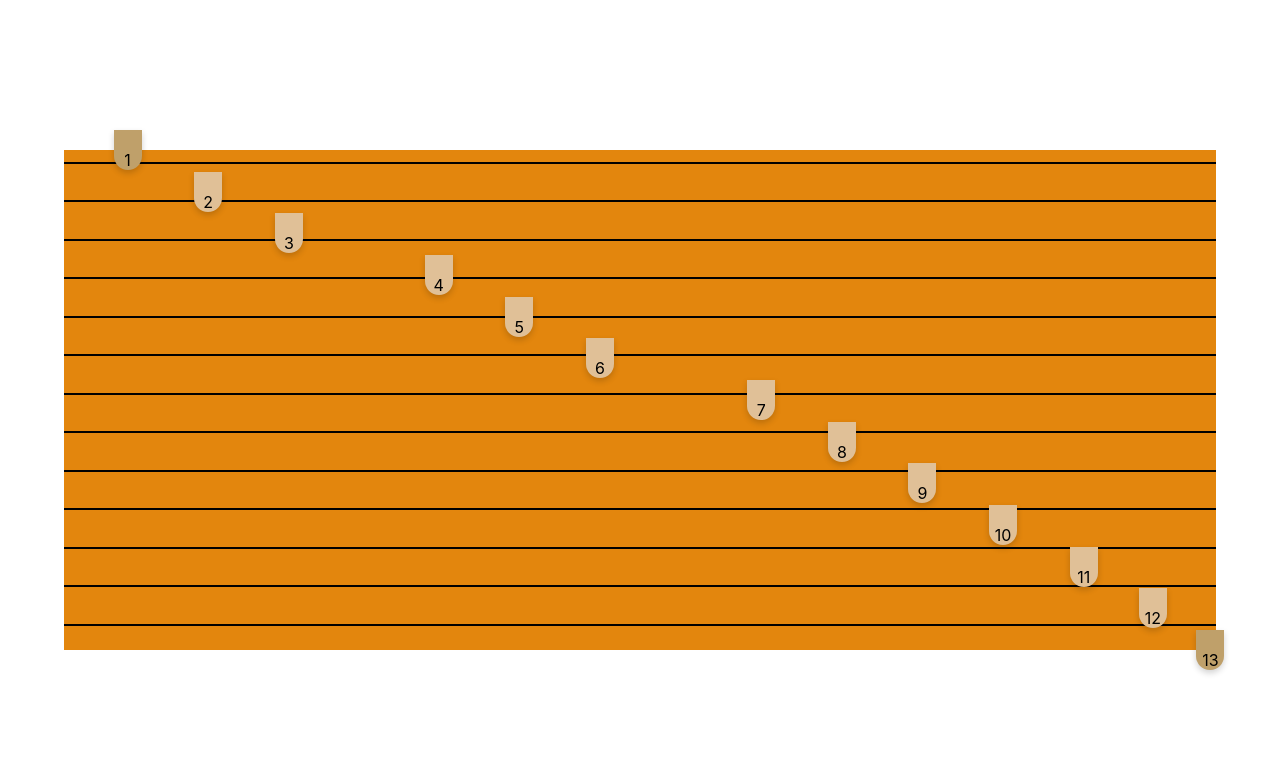
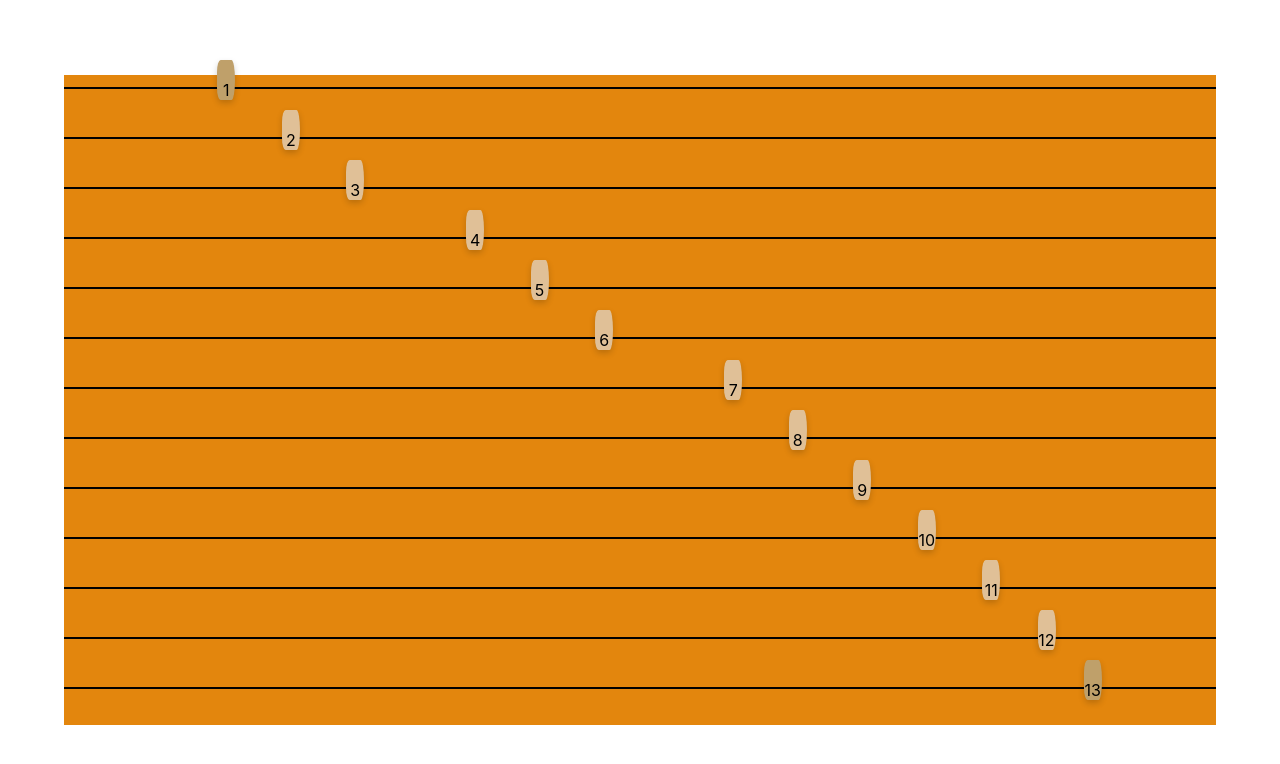
Before and after one commit to MaddRussian/virtual-koto, a React (Create React App) app: page / in a window 1280 px wide. Shown: the top 764 px of the page. Built offline with nearby package versions, Linux system fonts and the light colour scheme.

Commit message:
changed styling of the bridges

```diff
--- a/src/components/Bridge/Bridge.css
+++ b/src/components/Bridge/Bridge.css
@@ -1,14 +1,29 @@
 .bridge {
-  width: 28px;
+  width: 18px;
   height: 40px;
   background: #e0c097;
-  border-radius: 0 0 14px 14px;
+  border-radius: 40% 40% 40% 40% / 60% 100% 100% 60%; /* subtle bulge in the middle */
   box-shadow: 0 3px 6px rgba(0,0,0,0.18);
   display: flex;
   align-items: flex-end;
   justify-content: center;
   margin: 0 6px;
   position: absolute;
+  transition: width 0.2s, border-radius 0.2s;
+}
+
+.bridge::before {
+  content: '';
+  display: block;
+  width: 24px;
+  height: 40px;
+  position: absolute;
+  left: 50%;
+  top: 0;
+  transform: translateX(-50%) scaleX(1.2);
+  background: transparent;
+  border-radius: 50% 50% 50% 50% / 60% 100% 100% 60%;
+  z-index: 1;
 }
 
 .bridge-first, .bridge-last {
--- a/src/components/BridgeGroup/BridgeGroup.jsx
+++ b/src/components/BridgeGroup/BridgeGroup.jsx
@@ -22,18 +22,22 @@ const HIRAJOSHI_POSITIONS = [
 function BridgeGroup() {
   const bridgeCount = 13;
   const bridgePositions = Array.from({ length: bridgeCount }, (_, i) => i);
-  const containerHeight = 500; // Should match string-group height
-  const verticalSpacing = containerHeight / (bridgeCount - 1);
+  const containerHeight = 650; // Should match string-group height
+  const bridgeHeight = 40; // px, should match .bridge height
 
   return (
     <div className="bridge-group" style={{ height: containerHeight }}>
-      {bridgePositions.map((i) => (
+      {bridgePositions.map((i) => {
+        // Improved calculation: center of string is at (i + 0.5) * (containerHeight / bridgeCount)
+        const stringCenter = (i + 0.5) * (containerHeight / bridgeCount);
+        const top = stringCenter - bridgeHeight;
+        return (
           <div
             key={i}
             style={{
               position: "absolute",
-            left: `calc(${HIRAJOSHI_POSITIONS[i] * 100}% - 14px)`, // 14px is half bridge width
-            top: i * verticalSpacing - 20, // 20px is half bridge height for centering
+              left: `calc(${10 + HIRAJOSHI_POSITIONS[i] * 80}% - 14px)`, // Squeezed into 10%-90%
+              top: `${top}px`,
               zIndex: 2,
             }}
           >
@@ -43,7 +47,8 @@ function BridgeGroup() {
               isLast={i === bridgeCount - 1}
             />
           </div>
-      ))}
+        );
+      })}
     </div>
   );
 }
--- a/src/components/Koto/Koto.css
+++ b/src/components/Koto/Koto.css
@@ -10,5 +10,5 @@
 .koto-overlay-container {
   position: relative;
   width: 90vw;
-  height: 500px;
+  height: 650px;
 }
```
Lines whose indentation alone changed are shown as unchanged.
